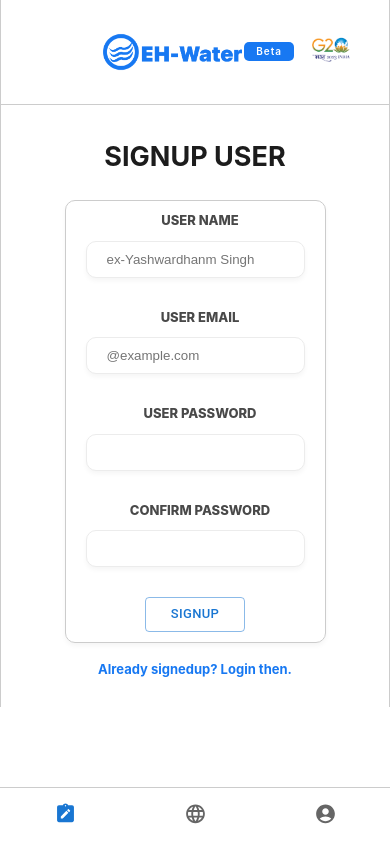
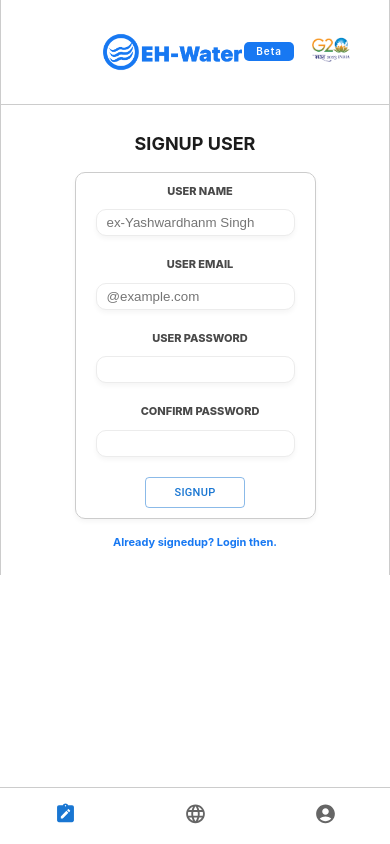
Before and after one commit to YYashSingh-9/EH-Water, a React (Vite) app: page /signup in a window 390 px wide. Built offline with nearby package versions, Linux system fonts and the light colour scheme.

Commit message:
small device ui done

```diff
--- a/src/Components/AccountPages/LoginPage.jsx
+++ b/src/Components/AccountPages/LoginPage.jsx
@@ -18,7 +18,6 @@ const LoginPage = () => {
       }
     }
   }, [action_data]);
-  console.log(action_data);
   return (
     <>
       <Box className={classes.loginBox}>
--- a/src/Components/AccountPages/LoginPage.module.css
+++ b/src/Components/AccountPages/LoginPage.module.css
@@ -71,3 +71,32 @@
 .defaultTitle h4 {
   font-size: 1.3rem;
 }
+
+@media (min-width: 280px) and (max-width: 576px) {
+  .loginBox {
+    padding: 1rem 5%;
+  }
+  .loginForm label {
+    font-size: 1.1rem;
+  }
+  .loginForm input {
+    margin-bottom: 2rem;
+    margin-top: 1rem;
+    padding: 0.5rem 1rem;
+  }
+  .loginForm button {
+    font-size: 1rem;
+  }
+  .switchTitle {
+    font-size: 1.1rem;
+  }
+  .defaultTitle h3 {
+    font-size: 1.3rem;
+  }
+  .defaultTitle h4 {
+    font-size: 1.1rem;
+  }
+  .title {
+    font-size: 1.2rem;
+  }
+}
--- a/src/Components/AccountPages/SignupUser.jsx
+++ b/src/Components/AccountPages/SignupUser.jsx
@@ -41,7 +41,7 @@ const SignupUser = () => {
             <Box
               className={classes.switchTitle}
               onClick={() => {
-                Navigate("/login");
+                Navigate("/user-details");
               }}
             >
               <h4>Already signedup? Login then.</h4>
--- a/src/Components/AccountPages/SignupUser.module.css
+++ b/src/Components/AccountPages/SignupUser.module.css
@@ -50,21 +50,27 @@
 .switchTitle:hover {
   color: #0d458a;
 }
-.defaultTitle {
-  max-width: 100%;
-  padding: 1rem;
-  text-align: center;
-  border: 0.1rem solid #cccccc;
-  border-radius: 1rem;
-  box-shadow: rgba(0, 0, 0, 0.04) 0px 3px 5px;
+
+@media (min-width: 280px) and (max-width: 576px) {
+  .loginBox {
+    padding: 1rem 5%;
+  }
+  .loginForm label {
+    font-size: 1.1rem;
+  }
+  .loginForm input {
+    margin-bottom: 2rem;
+    margin-top: 1rem;
+    padding: 0.5rem 1rem;
+  }
+  .loginForm button {
+    font-size: 1.1rem;
+  }
+  .title {
+    font-size: 1.2rem;
+    text-transform: uppercase;
+  }
+  .switchTitle {
+    font-size: 1.1rem;
+  }
 }
-.defaultTitle h3 {
-  font-size: 1.5rem;
-  text-decoration: underline;
-  color: #1778f2;
-  text-transform: uppercase;
-  font-weight: 800;
-}
-.defaultTitle h4 {
-  font-size: 1.3rem;
-}
--- a/src/Components/ChildComponents/FormMain.module.css
+++ b/src/Components/ChildComponents/FormMain.module.css
@@ -76,4 +76,8 @@ textarea {
 
     font-weight: 600;
   }
+  .inputForm textarea {
+    height: 10rem;
+    margin-top: 0rem;
+  }
 }
--- a/src/Components/OutletComponents/ProblemForm.module.css
+++ b/src/Components/OutletComponents/ProblemForm.module.css
@@ -76,5 +76,6 @@
 
   .impNoteSpan {
     margin-left: 1rem;
+    padding-right: 1rem;
   }
 }
--- a/src/index.css
+++ b/src/index.css
@@ -20,12 +20,34 @@ body {
   padding: 0% 15%;
   max-width: 100vw;
 }
+body::-webkit-scrollbar {
+  display: none; /* Safari and Chrome */
+}
 
 @media (min-width: 280px) and (max-width: 576px) {
   body {
     padding: 0% 0%;
   }
+  .Toastify__toast-container--top-right {
+    max-width: 15rem;
+    margin-left: auto;
+  }
 }
-body::-webkit-scrollbar {
-  display: none; /* Safari and Chrome */
+@media (min-width: 576px) and (max-width: 768px) {
+  .Toastify__toast-container--top-right {
+    max-width: 22rem;
+    margin-left: auto;
+  }
 }
+@media (min-width: 768px) and (max-width: 992px) {
+  .Toastify__toast-container--top-right {
+    max-width: 30rem;
+    margin-left: auto;
+  }
+}
+@media (min-width: 992px) and (max-width: 1200px) {
+  .Toastify__toast-container--top-right {
+    max-width: 36rem;
+    margin-left: auto;
+  }
+}
```
